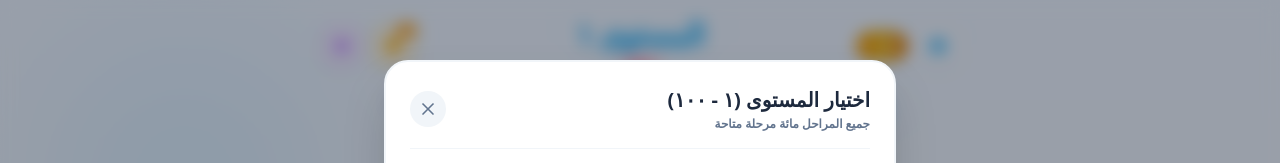
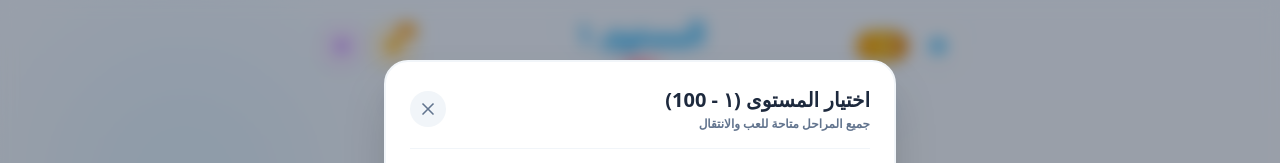
Before and after one commit to basim52/-Maze-of-arrow-, a React (Vite) app: page / in a window 1280 px wide. Both pictures are taken after a click on the button 938 px from the left and 46 px from the top of the page. Shown: the top 163 px of the page. Built offline with nearby package versions, Linux system fonts and the light colour scheme.

Commit message:
feat: make level progression dynamic
Update victory and level select modals to support dynamic level counts beyond 100, ensuring the UI reflects the current player progress.

```diff
--- a/src/components/LevelSelectModal.tsx
+++ b/src/components/LevelSelectModal.tsx
@@ -22,8 +22,8 @@ export const LevelSelectModal: React.FC<LevelSelectModalProps> = ({
 }) => {
   const isAr = language === 'ar';
 
-  // Display all 100 levels (50 handcrafted + 50 generated)
-  const TOTAL_LEVELS = 100;
+  // Display all levels dynamically (min 100, expanding as player progresses)
+  const TOTAL_LEVELS = Math.max(100, unlockedLevel, currentLevel + 5);
   const levelIds = Array.from({ length: TOTAL_LEVELS }, (_, i) => i + 1);
 
   return (
@@ -33,10 +33,10 @@ export const LevelSelectModal: React.FC<LevelSelectModalProps> = ({
         <div className="flex items-center justify-between border-b border-slate-100 pb-4 mb-4">
           <div>
             <h2 className="text-xl font-black text-slate-800">
-              {isAr ? 'اختيار المستوى (١ - ١٠٠)' : 'Select Level (1 - 100)'}
+              {isAr ? `اختيار المستوى (١ - ${TOTAL_LEVELS})` : `Select Level (1 - ${TOTAL_LEVELS})`}
             </h2>
             <p className="text-xs text-slate-500 font-bold mt-0.5">
-              {isAr ? 'جميع المراحل مائة مرحلة متاحة' : 'All 100 levels available'}
+              {isAr ? 'جميع المراحل متاحة للعب والانتقال' : 'All levels available to play'}
             </p>
           </div>
           <button
--- a/src/components/VictoryModal.tsx
+++ b/src/components/VictoryModal.tsx
@@ -120,7 +120,9 @@ export const VictoryModal: React.FC<VictoryModalProps> = ({
             }}
             className="w-full py-3.5 px-6 rounded-2xl bg-gradient-to-r from-emerald-500 to-teal-500 hover:from-emerald-600 hover:to-teal-600 text-white font-black text-lg shadow-[0_6px_20px_rgba(16,185,129,0.3)] flex items-center justify-center gap-2 hover:scale-[1.02] active:scale-98 transition-all cursor-pointer"
           >
-            <span>{isAr ? 'المستوى التالي' : 'Next Level'}</span>
+            <span>
+              {isAr ? `المستوى التالي (${levelNumber + 1})` : `Next Level (${levelNumber + 1})`}
+            </span>
             <ArrowRight className={`w-5 h-5 ${isAr ? 'rotate-180' : ''}`} />
           </button>
 
```
